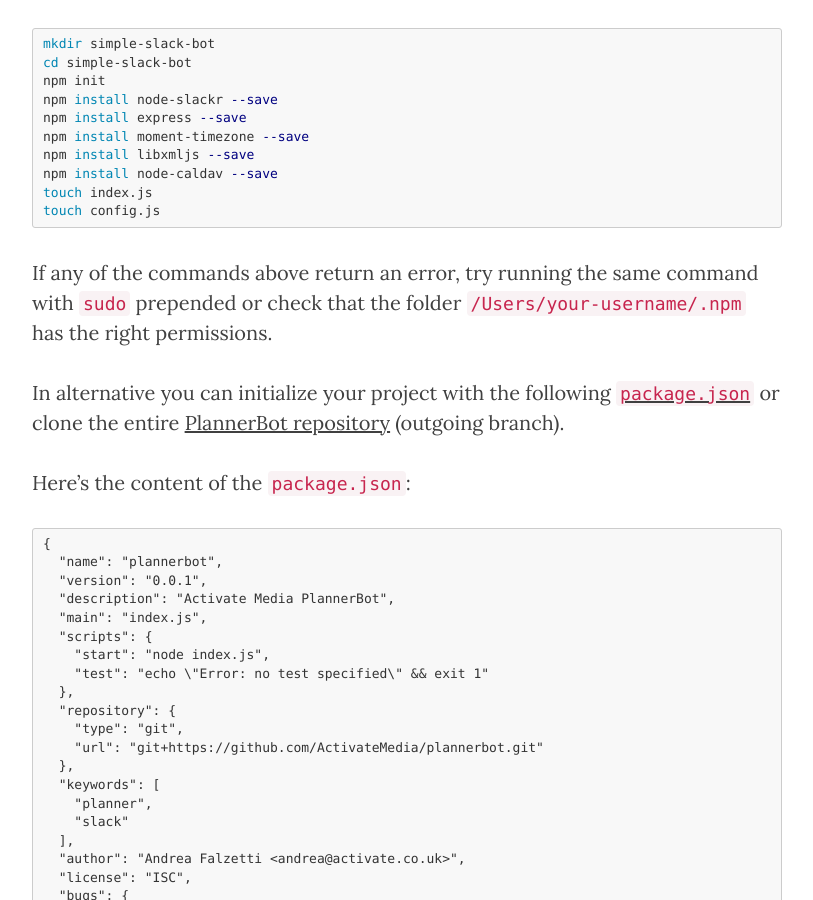
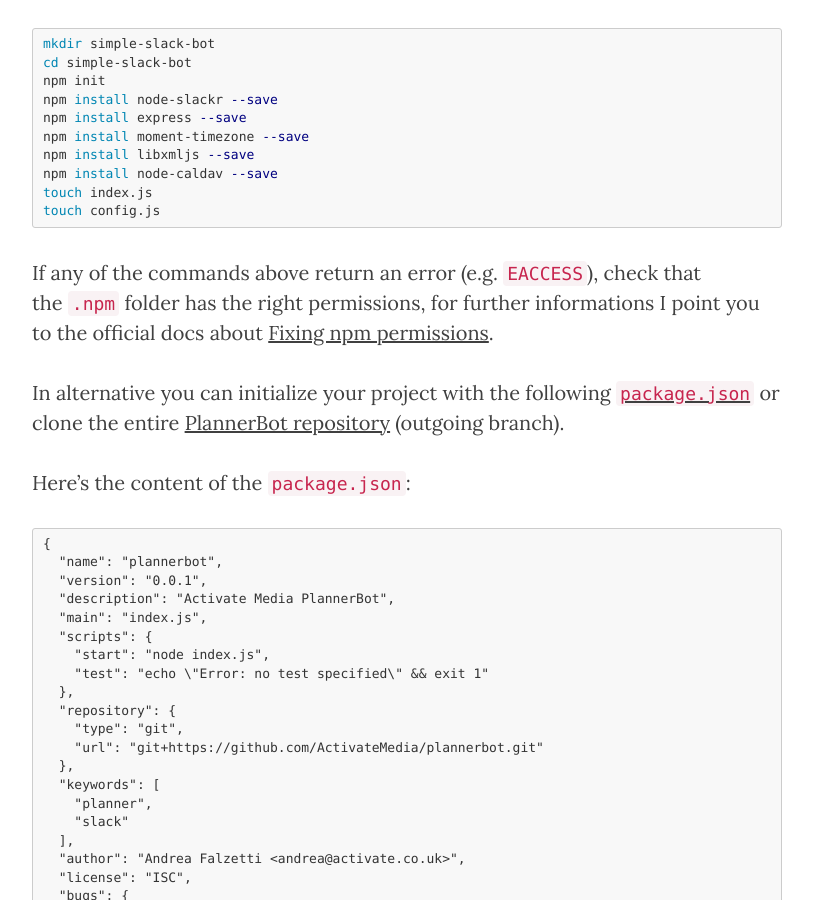
Before and after one commit to andreafalzetti/andreafalzetti.github.io, a Jekyll site: the page built from _posts/2016-04-4-how-to-create-a-smart-slack-bot-in-nodejs.markdown, in a window 1280 px wide and 900 px high, scrolled down 5278 px. Shown: the whole window, without its empty margins (233-1046 px from the left). Built offline with Jekyll 4.4.1, drawn with Linux system fonts in a browser that asks for light colours; nearby versions of some CDN libraries; comment, search, counter and statistics services are not loaded.

Commit message:
Updating .npm issue fix instructions paragraph

```diff
--- a/_posts/2016-03-22-how-to-create-a-simple-slack-bot-in-nodejs.markdown
+++ b/_posts/2016-03-22-how-to-create-a-simple-slack-bot-in-nodejs.markdown
@@ -65,7 +65,7 @@ touch index.js
 touch config.js
 {% endhighlight %}
 
-If any of the commands above return an error, try running the same command with `sudo` prepended or check that the folder `/Users/your-username/.npm` has the right permissions.
+If any of the commands above return an error (e.g. `EACCESS`), check that the `.npm` folder has the right permissions, for further informations I point you to the official docs about [Fixing npm permissions](https://docs.npmjs.com/getting-started/fixing-npm-permissions).
 
 In alternative you can initialize your project with the following [`package.json`](https://github.com/ActivateMedia/plannerbot/blob/master/package.json) or clone the entire [PlannerBot repository](https://github.com/ActivateMedia/plannerbot.git)
 
--- a/_posts/2016-04-4-how-to-create-a-smart-slack-bot-in-nodejs.markdown
+++ b/_posts/2016-04-4-how-to-create-a-smart-slack-bot-in-nodejs.markdown
@@ -105,7 +105,7 @@ touch index.js
 touch config.js
 {% endhighlight %}
 
-If any of the commands above return an error, try running the same command with `sudo` prepended or check that the folder `/Users/your-username/.npm` has the right permissions.
+If any of the commands above return an error (e.g. `EACCESS`), check that the `.npm` folder has the right permissions, for further informations I point you to the official docs about [Fixing npm permissions](https://docs.npmjs.com/getting-started/fixing-npm-permissions).
 
 In alternative you can initialize your project with the following [`package.json`](https://github.com/ActivateMedia/plannerbot/blob/outgoing/package.json) or clone the entire [PlannerBot repository](https://github.com/ActivateMedia/plannerbot.git) (outgoing branch).
 
```
